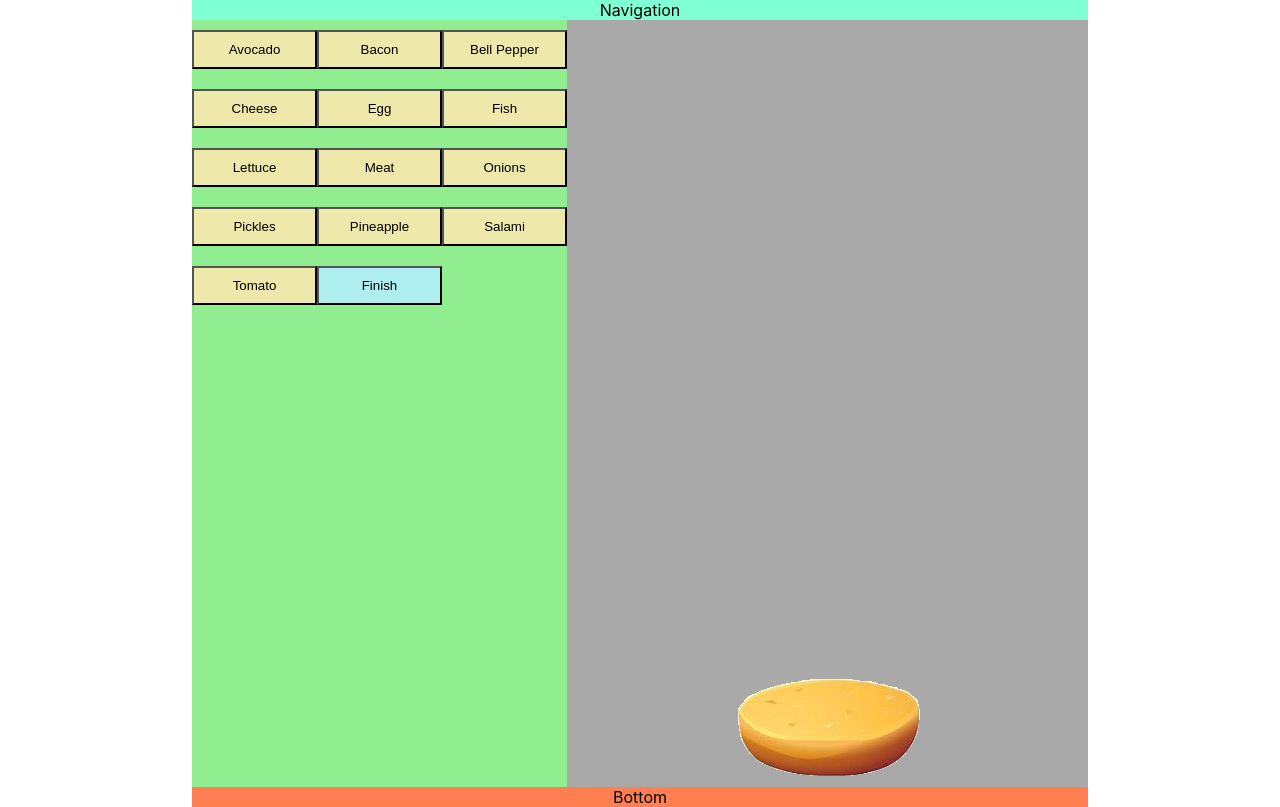
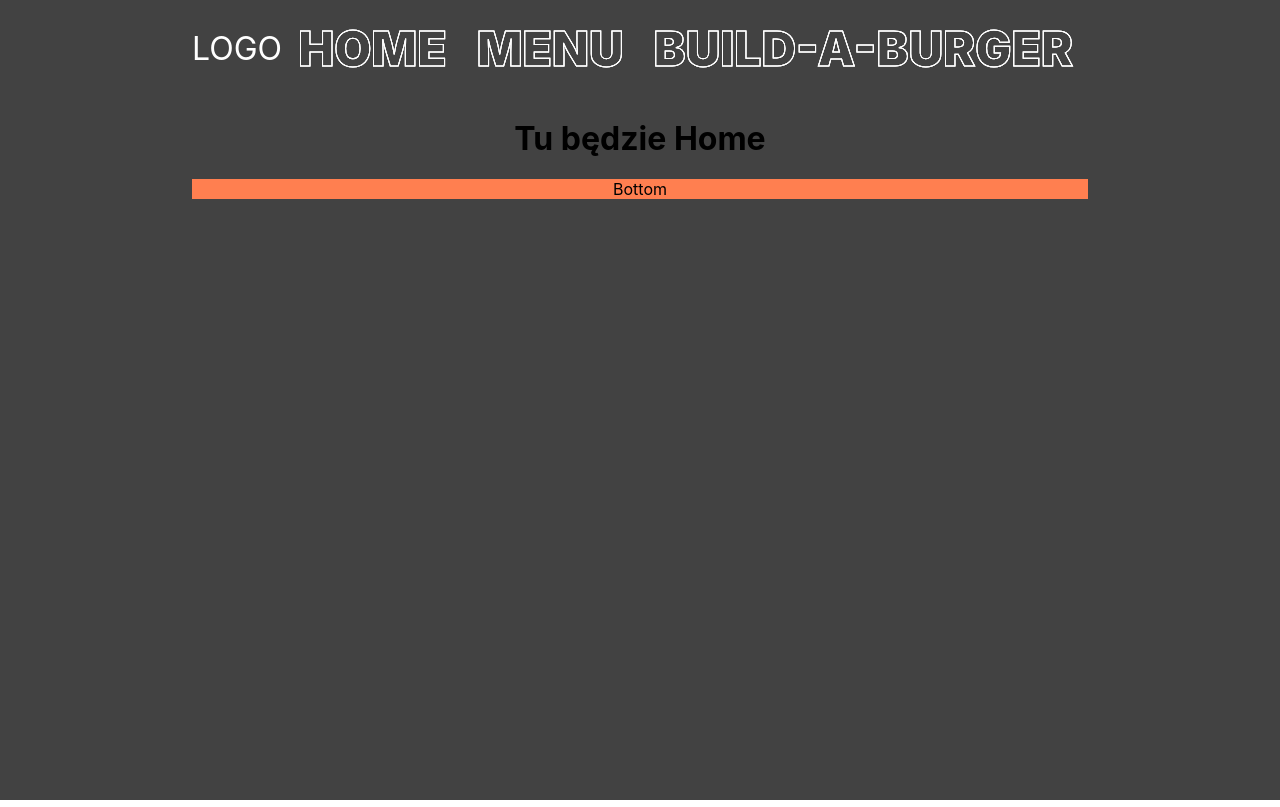
Before and after one commit to KrzysztofLesny/burger, a React (Create React App) app: page / in a window 1280 px wide. Built offline with nearby package versions, Linux system fonts and the light colour scheme.

Commit message:
Added Router
Added React Router, a few page templates and top navigation

```diff
--- a/package.json
+++ b/package.json
@@ -6,6 +6,7 @@
     "node-sass": "^4.13.0",
     "react": "^16.10.2",
     "react-dom": "^16.10.2",
+    "react-router-dom": "^5.1.2",
     "react-scripts": "3.2.0"
   },
   "scripts": {
--- a/src/components/App.js
+++ b/src/components/App.js
@@ -1,15 +1,30 @@
 import React from 'react';
 import './styles/App.scss';
+import { BrowserRouter, Route, Switch } from 'react-router-dom';
 import Navigation from './Navigation';
+import Home from './Home';
 import Main from './Main';
+import Menu from './Menu';
+import OrderForm from './OrderForm';
+import ErrorPage from './ErrorPage';
 import Bottom from './Bottom';
 
 function App() {
   return (
     <div className="App">
-      <Navigation/>
-      <Main/>
-      <Bottom/>
+      <div className="Container">
+        <BrowserRouter>
+          <Navigation/>
+            <Switch>
+              <Route exact path="/" component={Home} />
+              <Route path="/menu" component={Menu} />
+              <Route path="/build-a-burger" component={Main} />
+              <Route path="/order" component={OrderForm} />
+              <Route component={ErrorPage} />
+            </Switch>
+          <Bottom/>
+        </BrowserRouter>
+      </div>
     </div>
   );
 }
--- a/src/components/Buttons.js
+++ b/src/components/Buttons.js
@@ -5,18 +5,16 @@ const Buttons = ({ingredients, addToBurger}) => {
         <button
             key={ingredient.id}
             onClick={() => addToBurger(ingredient.url)}
-            className={ingredient.id !== 13 ?
-                `SideNav__Button`
-                :
-                `SideNav__Button-Finish`
-            }
+            className="SideNav__Button"
         >
             {ingredient.name}
         </button>
     ));
     return (
-        <div className="SideNav__Buttons">
-            {buttons}
+        <div>
+            <div className="SideNav__Buttons">
+                {buttons}
+            </div>
         </div>
     );
 }
--- /dev/null
+++ b/src/components/ErrorPage.js
@@ -0,0 +1,11 @@
+import React from 'react';
+
+const ErrorPage = () => {
+    return (
+        <div>
+            <h1>TA STRONA NIE ISTNIEJE</h1>
+        </div>
+     );
+}
+
+export default ErrorPage;
--- /dev/null
+++ b/src/components/Home.js
@@ -0,0 +1,11 @@
+import React from 'react';
+
+const Home = () => {
+    return (
+        <div>
+            <h1>Tu będzie Home</h1>
+        </div>
+     );
+}
+
+export default Home;
--- a/src/components/Main.js
+++ b/src/components/Main.js
@@ -1,5 +1,6 @@
 import React, { Component } from 'react';
 import "./styles/Main.scss";
+import { Link } from 'react-router-dom';
 import Buttons from './Buttons';
 import Builder from './Builder';
 
@@ -73,11 +74,6 @@ class Main extends Component {
                 url: `tomato`,
                 name: `Tomato`
             },
-            {
-                id: 13,
-                url: `bunTop`,
-                name: `Finish`
-            }
         ],
         burger: [
             {
@@ -112,13 +108,23 @@ class Main extends Component {
         return (
             <div className="Main">
                 <div className="SideNav">
-                    {!this.state.burgerFinished ?
                     <Buttons
                         ingredients={this.state.ingredients}
                         addToBurger={this.addToBurger}
                     />
+                    {!this.state.burgerFinished ?
+                    <button
+                        className="SideNav__Button-Finish"
+                        onClick={() => this.addToBurger(`bunTop`)}
+                    >
+                        Finish
+                    </button>
                     :
-                    `tu bedzie order form`
+                    <Link to="/order">
+                        <button className="SideNav__Button-Finish">
+                            Order
+                        </button>
+                    </Link>
                     }
                 </div>
                 <div className="Right">
--- /dev/null
+++ b/src/components/Menu.js
@@ -0,0 +1,11 @@
+import React from 'react';
+
+const Menu = () => {
+    return (
+        <div>
+            <h1>Tu będzie Menu</h1>
+        </div>
+     );
+}
+
+export default Menu;
--- a/src/components/Navigation.js
+++ b/src/components/Navigation.js
@@ -1,10 +1,35 @@
 import React from 'react';
+import { NavLink } from 'react-router-dom';
 import './styles/Navigation.scss';
 
+const navs = [
+    {name: "home", path: "/"},
+    {name: "menu", path: "/menu"},
+    {name: "build-a-burger", path: "/build-a-burger"}
+];
+
+
+
 const Navigation = () => {
+
+    const menu = navs.map((item) => (
+        <li key="item.name" className="Menu__Btn">
+            <NavLink
+                className="Menu__Link"
+                to={item.path}
+                data-text={item.name}
+            >
+                {item.name}
+            </NavLink>
+        </li>
+    ))
+
     return (
-        <div className="Navigation">
-            Navigation
+        <div className="Nav">
+            <div className="Nav__Logo">LOGO</div>
+            <ul className="Nav__Menu">
+                {menu}
+            </ul>
         </div>
     );
 }
--- /dev/null
+++ b/src/components/OrderForm.js
@@ -0,0 +1,11 @@
+import React from 'react';
+
+const OrderFrom = () => {
+    return (
+        <div className="OrderForm">
+            <h1>FORMULARZ ZAMÓWIEŃ</h1>
+        </div>
+     );
+}
+
+export default OrderFrom;
--- a/src/components/styles/App.scss
+++ b/src/components/styles/App.scss
@@ -1,5 +1,16 @@
 .App {
   text-align: center;
+  background-color: #424242;
+  width: 100%;
+  height: 100vh;
+  position: relative;
+}
+
+.Container {
+  position: absolute;
   width: 70%;
-  margin: 0 auto;
+  top: 0;
+  left: 50%;
+  transform: translateX(-50%);
+  background-color: #424242;
 }
--- a/src/components/styles/Main.scss
+++ b/src/components/styles/Main.scss
@@ -1,6 +1,5 @@
 .Main {
     width: 100%;
-    background-color: lightgray;
     display: grid;
     grid-template-columns: 2fr 3fr;
 }
@@ -31,14 +30,9 @@
 
 }
 
-.Right {
-    background-color: white;
-}
-
 .Burger {
     position: relative;
     height: 767px;
-    background-color: darkgray;
 
     &__Part {
         position: absolute;
--- a/src/components/styles/Navigation.scss
+++ b/src/components/styles/Navigation.scss
@@ -1,4 +1,70 @@
-.Navigation {
+.Nav {
     width: 100%;
-    background-color: aquamarine;
+    background-color: #424242;
+    color: white;
+    margin: 0;
+    padding: 20px 0;
+    display: flex;
+    justify-content: space-between;
+    align-items: center;
+
+    &__Logo {
+        font-size: 2em;
+    }
+
+    &__Menu {
+        margin: 0;
+        padding: 0;
+        display: flex;
+    }
 }
+
+.Menu {
+    &__Btn {
+        margin: 0 15px;
+        list-style-type: none;
+        font-size: 3em;
+        font-weight: 900;
+        line-height: 1.2em;
+        text-transform: uppercase;
+    }
+
+    &__Link {
+        text-decoration: none;
+        position: relative;
+        display: block;
+        color: transparent;
+        -webkit-text-stroke: 1px white;
+
+
+    }
+
+    &__Link:hover {
+        color: white;
+        -webkit-text-stroke: 1px black;
+        transition: 0.5s;
+    }
+
+    &__Link::before,
+    &__Link::after{
+        content: attr(data-text);
+        position: absolute;
+        top: 0;
+        left: 0;
+        transition: 0.5s;
+    }
+
+    &__Link:hover::before {
+        color: red;
+        z-index: 1;
+        -webkit-text-stroke: 1px black;
+        transform: translate(5px, -5px);
+    }
+
+    &__Link:hover::after {
+        color: cyan;
+        z-index: 1;
+        -webkit-text-stroke: 1px black;
+        transform: translate(10px, -10px);
+    }
+}
```
Also changed, not shown: 1 other file (tests, documents, lock files or other folders).
